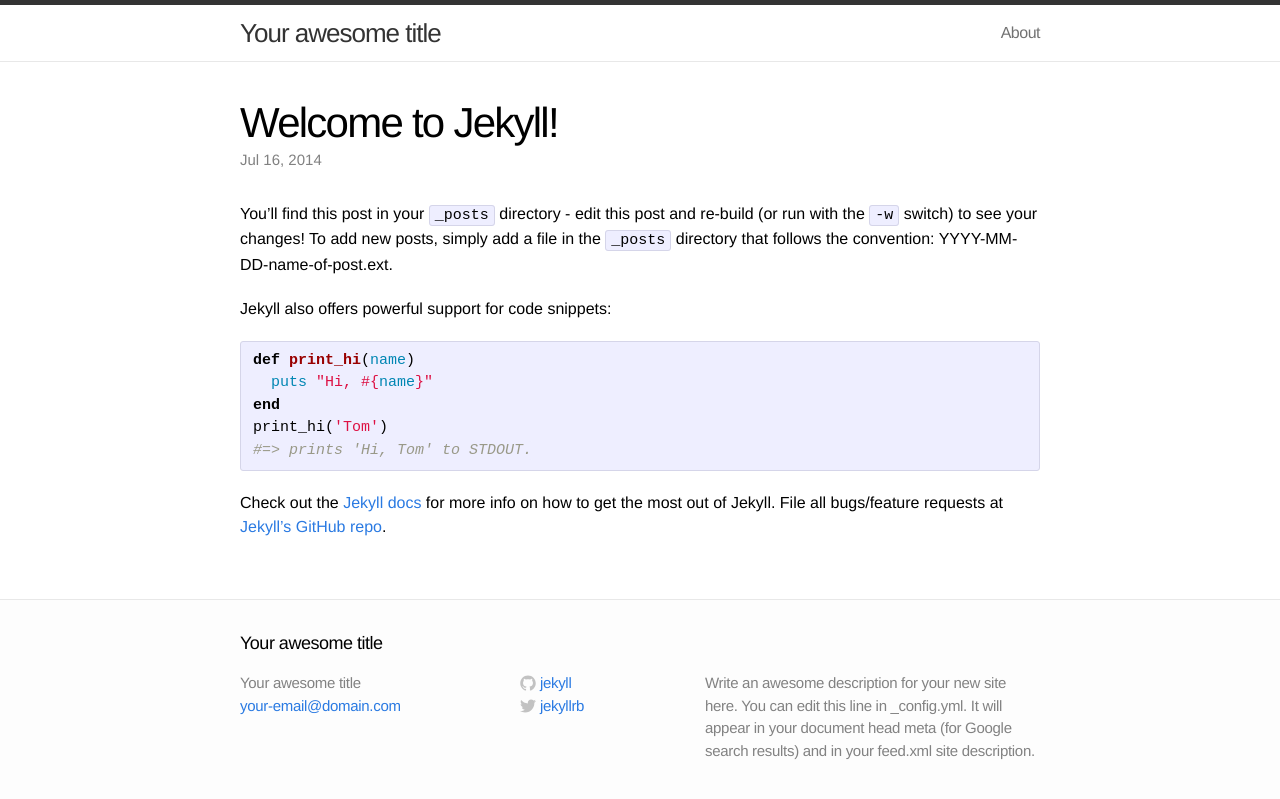
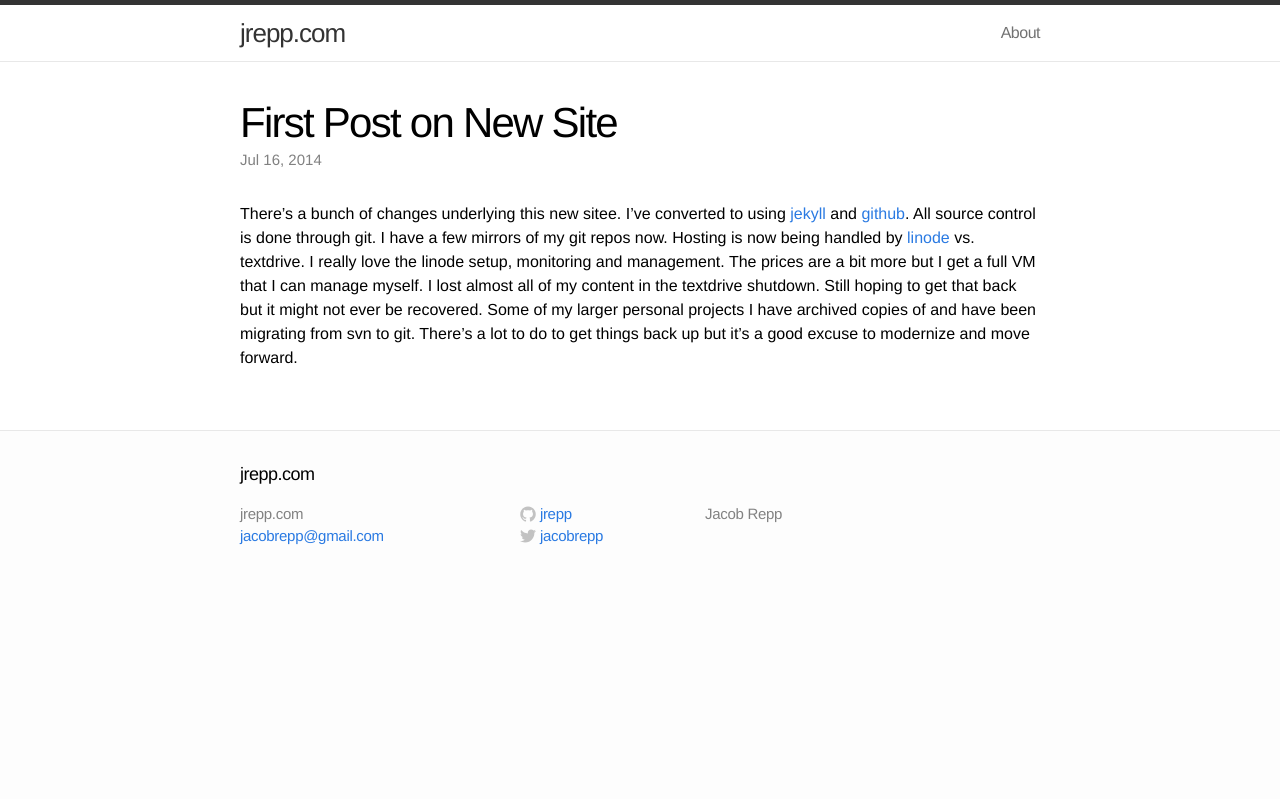
Before and after one commit to jrepp/site, a Jekyll site: the page built from _posts/2014-07-16-welcome-to-jekyll.markdown, in a window 1280 px wide. Shown: the top 799 px of the page. Built offline with Jekyll 4.4.1, drawn with Linux system fonts in a browser that asks for light colours.

Commit message:
new config, updated post

```diff
--- a/_config.yml
+++ b/_config.yml
@@ -1,11 +1,11 @@
 # Site settings
-title: Your awesome title
-email: your-email@domain.com
-description: "Write an awesome description for your new site here. You can edit this line in _config.yml. It will appear in your document head meta (for Google search results) and in your feed.xml site description."
+title: jrepp.com
+email: jacobrepp@gmail.com
+description: "Jacob Repp"
 baseurl: ""
-url: "http://yourdomain.com"
-twitter_username: jekyllrb
-github_username:  jekyll
+url: "http://jrepp.com"
+twitter_username: jacobrepp
+github_username:  jrepp
 
 # Build settings
 markdown: kramdown
--- a/_posts/2014-07-16-welcome-to-jekyll.markdown
+++ b/_posts/2014-07-16-welcome-to-jekyll.markdown
@@ -1,24 +1,8 @@
 ---
 layout: post
-title:  "Welcome to Jekyll!"
+title:  "First Post on New Site"
 date:   2014-07-16 04:19:09
-categories: jekyll update
+categories: update blog
 ---
 
-You'll find this post in your `_posts` directory - edit this post and re-build (or run with the `-w` switch) to see your changes!
-To add new posts, simply add a file in the `_posts` directory that follows the convention: YYYY-MM-DD-name-of-post.ext.
-
-Jekyll also offers powerful support for code snippets:
-
-{% highlight ruby %}
-def print_hi(name)
-  puts "Hi, #{name}"
-end
-print_hi('Tom')
-#=> prints 'Hi, Tom' to STDOUT.
-{% endhighlight %}
-
-Check out the [Jekyll docs][jekyll] for more info on how to get the most out of Jekyll. File all bugs/feature requests at [Jekyll's GitHub repo][jekyll-gh].
-
-[jekyll-gh]: https://github.com/jekyll/jekyll
-[jekyll]:    http://jekyllrb.com
+There's a bunch of changes underlying this new sitee. I've converted to using [jekyll](http://jekyllrb.com/) and [github](http://github.com). All source control is done through git. I have a few mirrors of my git repos now. Hosting is now being handled by [linode](http://linode.com) vs. textdrive. I really love the linode setup, monitoring and management. The prices are a bit more but I get a full VM that I can manage myself. I lost almost all of my content in the textdrive shutdown. Still hoping to get that back but it might not ever be recovered. Some of my larger personal projects I have archived copies of and have been migrating from svn to git. There's a lot to do to get things back up but it's a good excuse to modernize and move forward.
```
